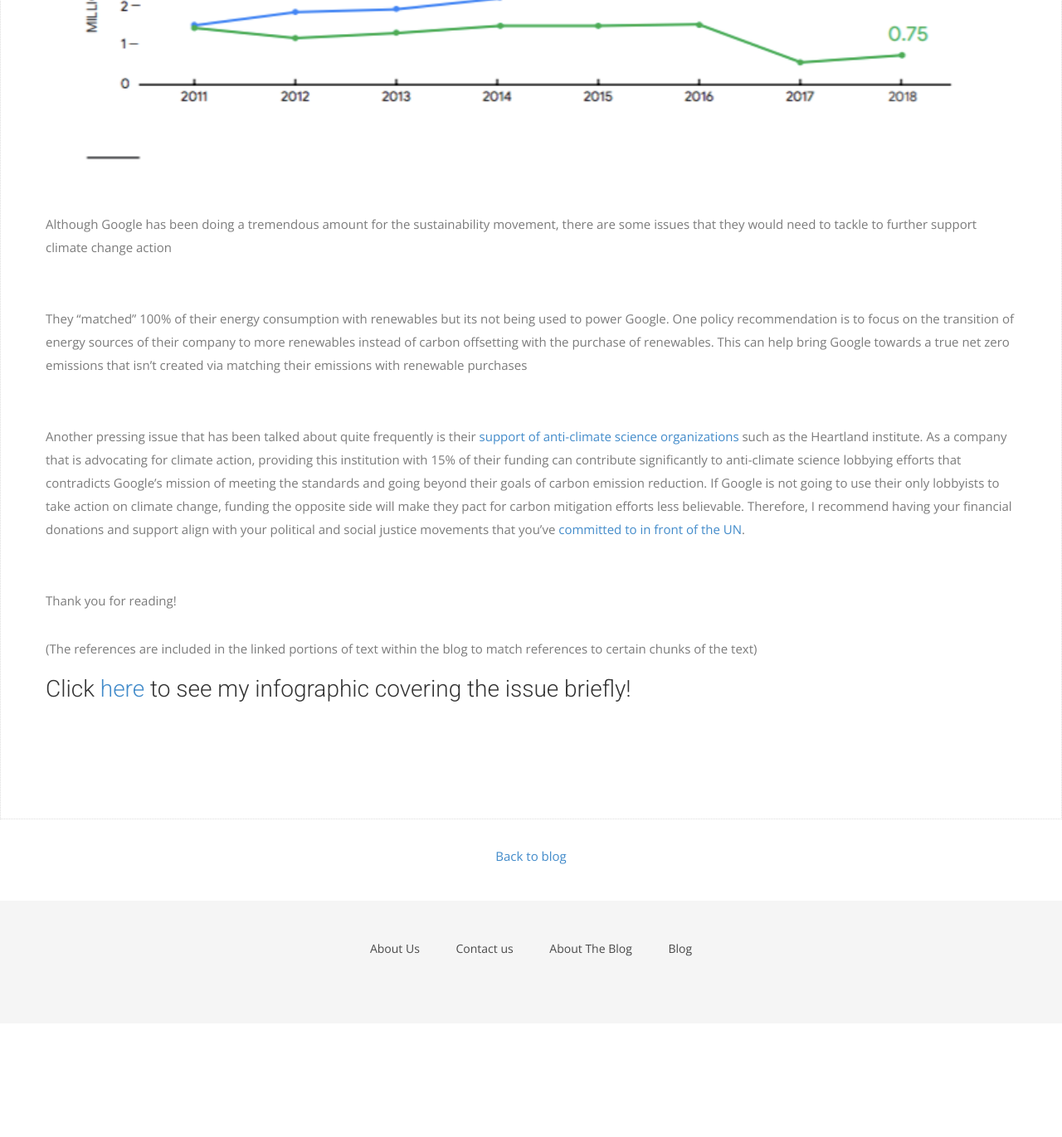
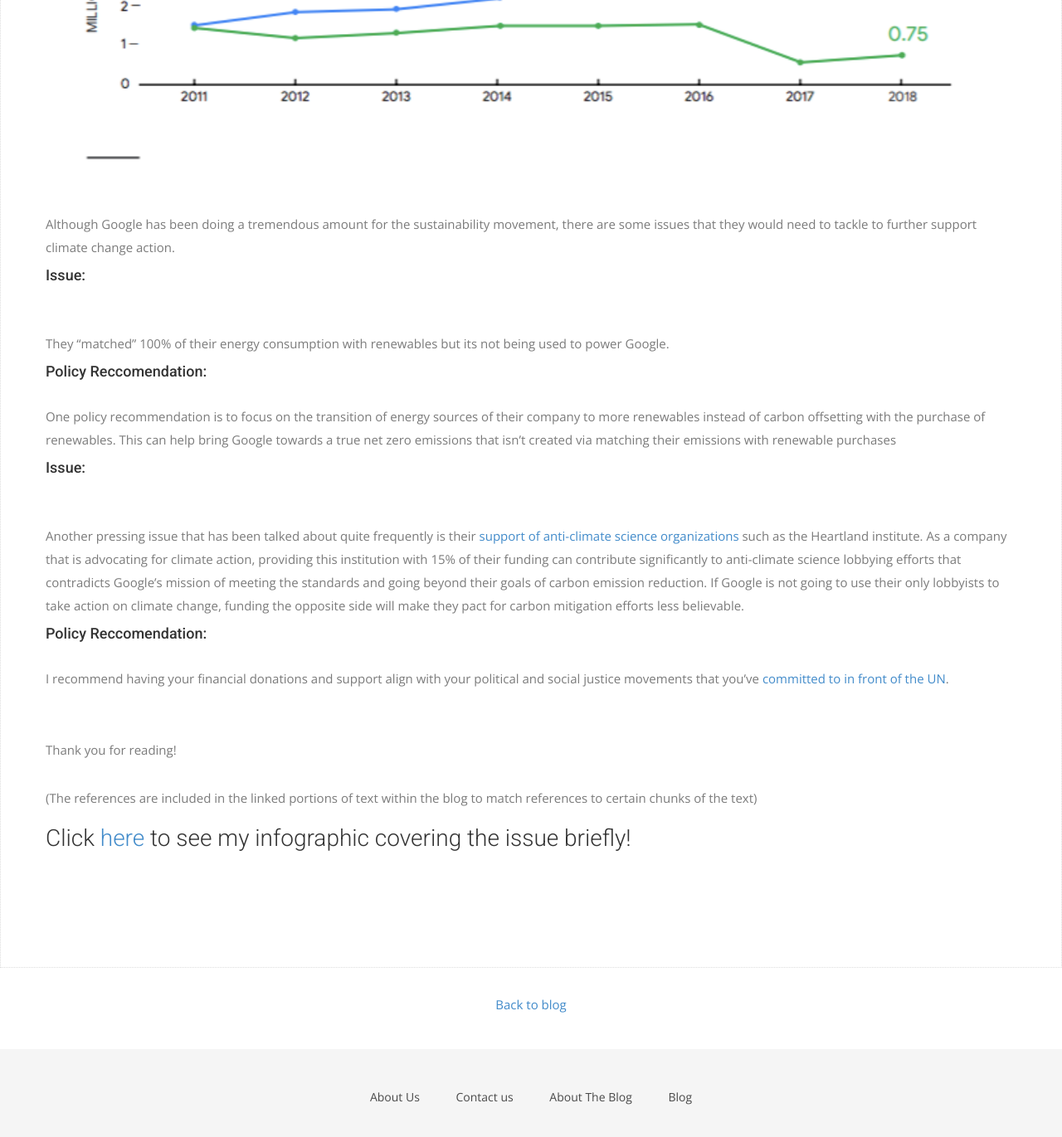
Before and after one commit to morutkin/morutkin.github.io, a Jekyll site: the page built from _posts/2019-10-24-2019-10-24-new-post.md, in a window 1280 px wide and 1400 px high, scrolled down 5047 px. Shown: the top 1371 px of the window at 83% size. Built offline with Jekyll 4.4.1, drawn with Linux system fonts in a browser that asks for light colours; nearby versions of some CDN libraries; some web fonts are replaced; before the commit the page ends 6281 px from its top, so only the background shows below that.

Commit message:
Update 2019-10-24-2019-10-24-new-post.md

```diff
--- a/_posts/2019-10-24-2019-10-24-new-post.md
+++ b/_posts/2019-10-24-2019-10-24-new-post.md
@@ -37,11 +37,19 @@
 In addition to their overall emissions, if we account for their renewable energy match:
 ![GHG Emissions 2011-2018](/img/ghcemissions.png){:class="img-responsive"}
 
-<br>Although Google has been doing a tremendous amount for the sustainability movement, there are some issues that they would need to tackle to further support climate change action
+<br>Although Google has been doing a tremendous amount for the sustainability movement, there are some issues that they would need to tackle to further support climate change action.
 
-<br>They “matched” 100% of their energy consumption with renewables but its not being used to power Google. One policy recommendation is to focus on the transition of energy sources of their company to more renewables instead of carbon offsetting with the purchase of renewables. This can help bring Google towards a true net zero emissions that isn’t created via matching their emissions with renewable purchases
+#### Issue:
+<br>They “matched” 100% of their energy consumption with renewables but its not being used to power Google.
 
-<br>Another pressing issue that has been talked about quite frequently is their [support of anti-climate science organizations][bullet] such as the Heartland institute. As a company that is advocating for climate action, providing this institution with 15% of their funding can contribute significantly to anti-climate science lobbying efforts that contradicts Google’s mission of meeting the standards and going beyond their goals of carbon emission reduction. If Google is not going to use their only lobbyists to take action on climate change, funding the opposite side will make they pact for carbon mitigation efforts less believable. Therefore, I recommend having your financial donations and support align with your political and social justice movements that you’ve [committed to in front of the UN][un].
+#### Policy Reccomendation:
+One policy recommendation is to focus on the transition of energy sources of their company to more renewables instead of carbon offsetting with the purchase of renewables. This can help bring Google towards a true net zero emissions that isn’t created via matching their emissions with renewable purchases
+
+#### Issue:
+<br>Another pressing issue that has been talked about quite frequently is their [support of anti-climate science organizations][bullet] such as the Heartland institute. As a company that is advocating for climate action, providing this institution with 15% of their funding can contribute significantly to anti-climate science lobbying efforts that contradicts Google’s mission of meeting the standards and going beyond their goals of carbon emission reduction. If Google is not going to use their only lobbyists to take action on climate change, funding the opposite side will make they pact for carbon mitigation efforts less believable.
+
+#### Policy Reccomendation:
+I recommend having your financial donations and support align with your political and social justice movements that you’ve [committed to in front of the UN][un].
 
 <br>Thank you for reading!
 
```
